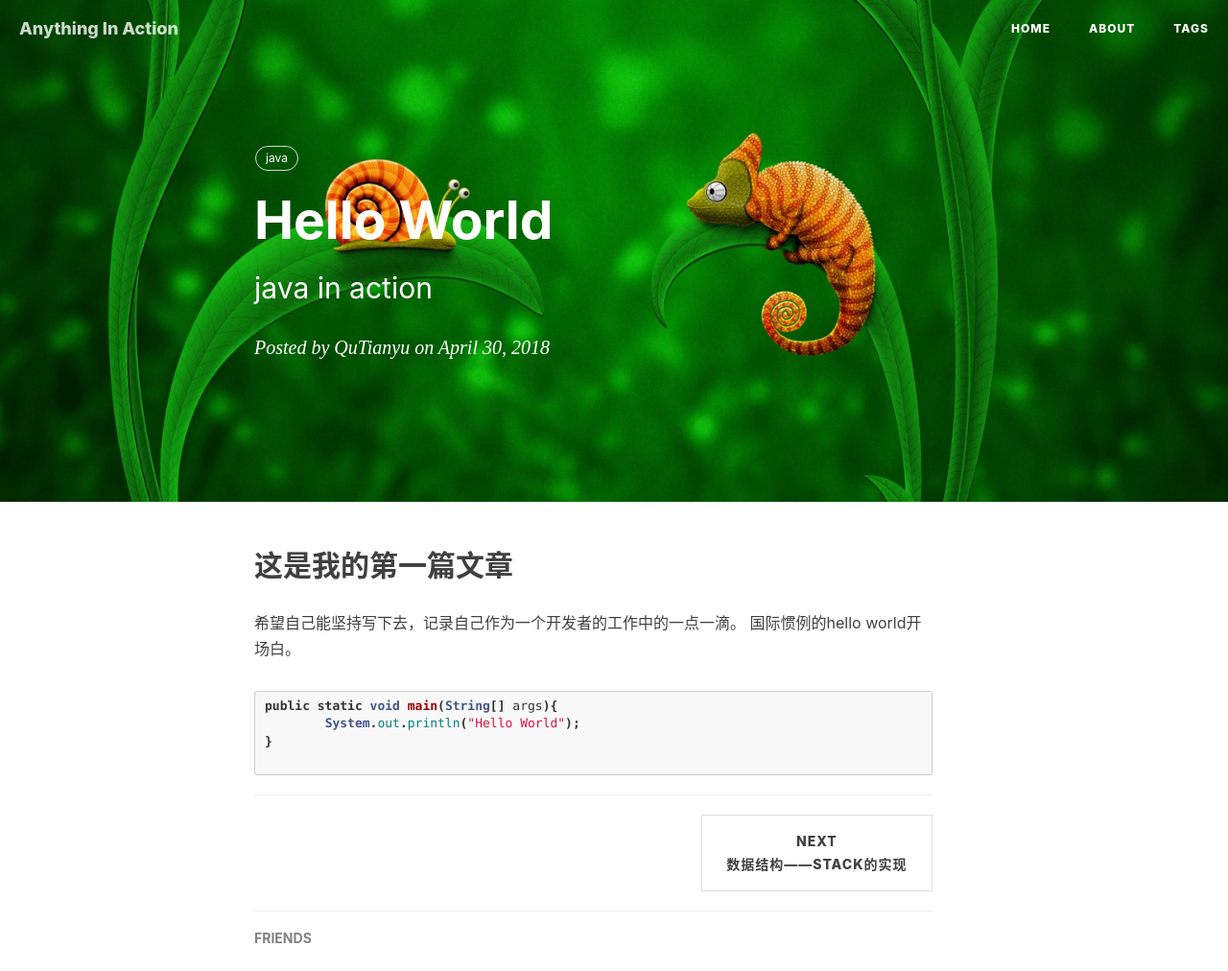
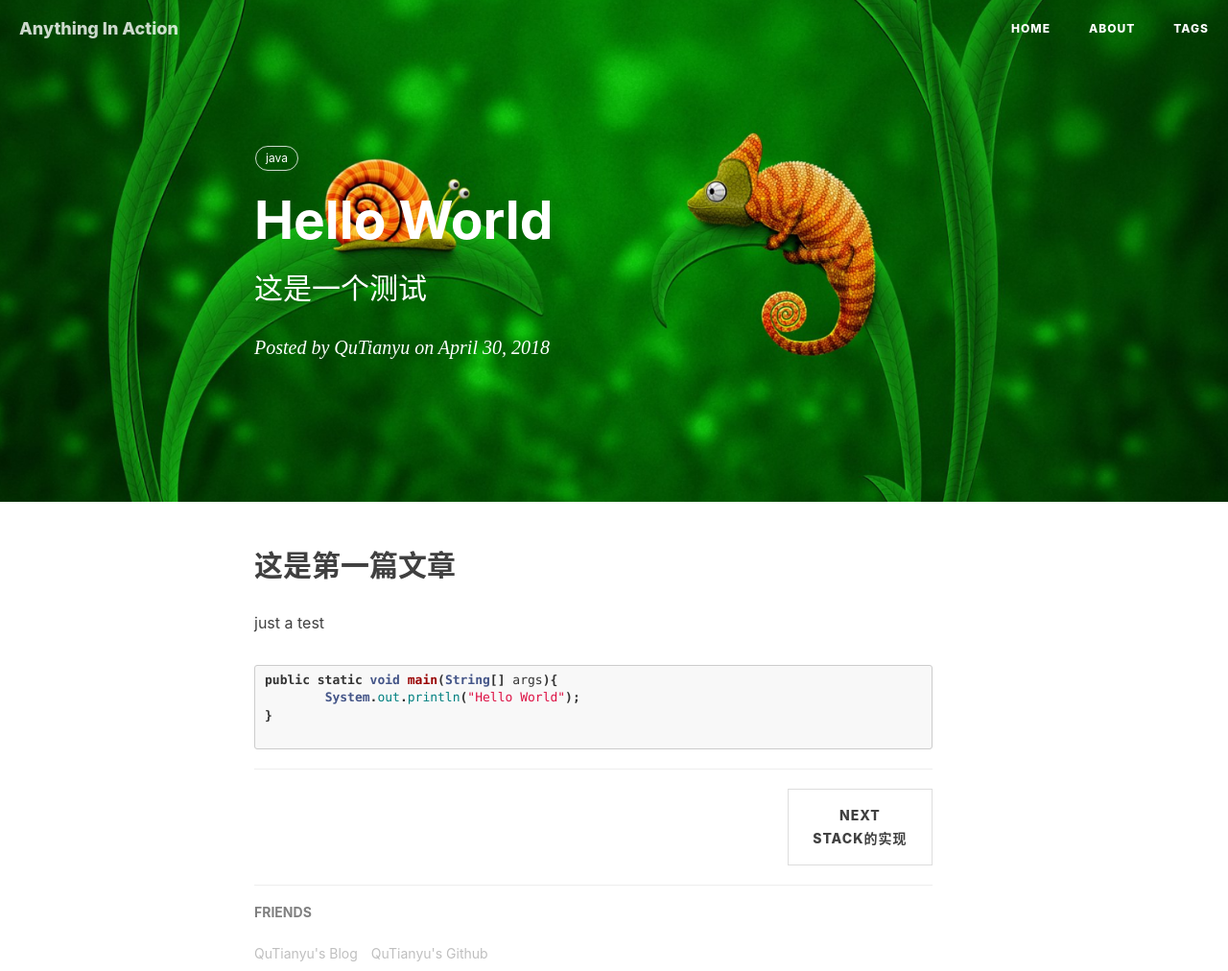
Before and after one commit to qutianyu/qutianyu.github.io, a Jekyll site: the page built from _posts/2018-04-30-Hello World.markdown, in a window 1280 px wide, cut to the strip 0-1012 px from the top of the page. Shown: the whole strip at 96% size. Built offline with Jekyll 4.4.1, drawn with Linux system fonts in a browser that asks for light colours; nearby versions of some CDN libraries; comment, search, counter and statistics services are not loaded.

Commit message:
20180501

````diff
--- a/_posts/2018-04-30-Hello World.markdown
+++ b/_posts/2018-04-30-Hello World.markdown
@@ -1,7 +1,7 @@
 ---
 layout:     post
 title:      "Hello World"
-subtitle:   "java in action"
+subtitle:   "这是一个测试"
 date:       2018-04-30
 author:     "QuTianyu"
 header-img: "img/post-build-a-blog.jpg"
@@ -11,10 +11,9 @@
 
 
 
-## 这是我的第一篇文章
+## 这是第一篇文章
 
-希望自己能坚持写下去，记录自己作为一个开发者的工作中的一点一滴。
-国际惯例的hello world开场白。
+just a test
 ```java
 public static void main(String[] args){
 	System.out.println("Hello World");
--- a/_posts/2018-05-01-数据结构——Stack的实现.markdown
+++ b/_posts/2018-05-01-数据结构——Stack的实现.markdown
@@ -1,7 +1,7 @@
 ---
 layout:     post
-title:      "数据结构——Stack的实现"
-subtitle:   "java in action"
+title:      "Stack的实现"
+subtitle:   "java数据结构学习"
 date:       2018-05-01
 author:     "QuTianyu"
 header-img: "img/post-build-a-blog.jpg"
````
